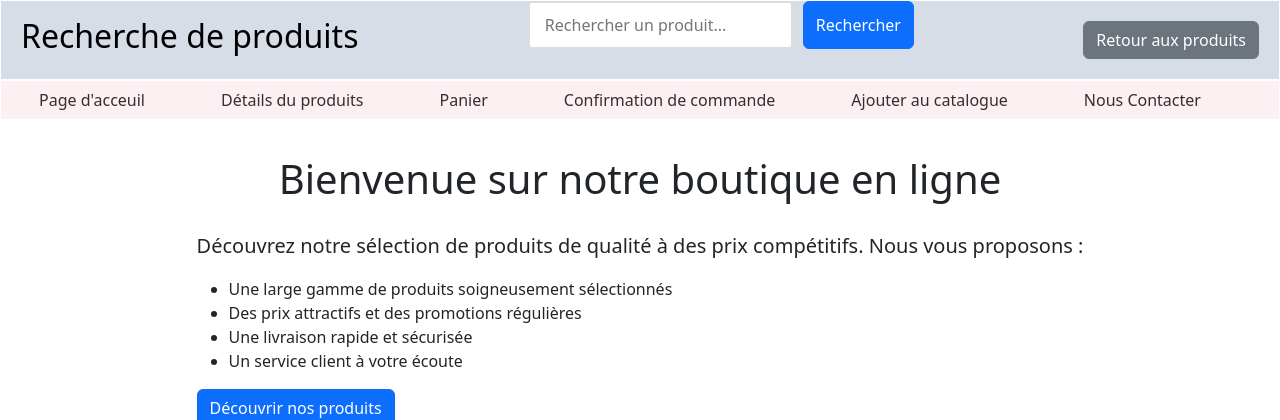
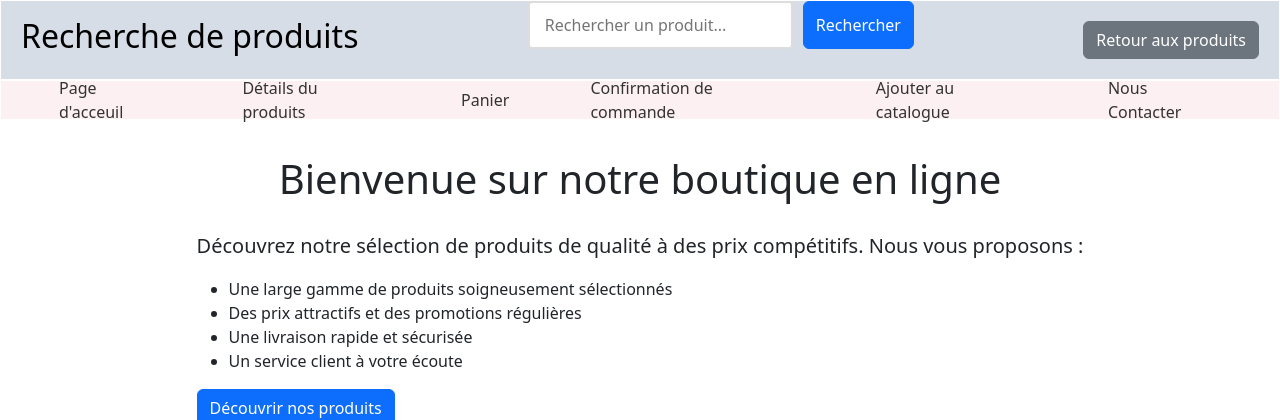
Before and after one commit to bouabre225/boutique-en--ligne, a PHP site: page / in a window 1280 px wide. Shown: the top 420 px of the page. Run offline with PHP 8.4, Linux system fonts and the light colour scheme.

Commit message:
mise a jour du css

```diff
--- a/styles/style.css
+++ b/styles/style.css
@@ -546,54 +546,92 @@
 .nav-container {
     width: 100%;
     position: relative;
+    padding: 10px 0;
 }
 
 .burger-menu {
     display: none;
     flex-direction: column;
     justify-content: space-around;
-    width: 30px;
-    height: 25px;
+    width: 35px;
+    height: 30px;
     background: transparent;
     border: none;
     cursor: pointer;
     padding: 0;
-    margin-left: 15px;
+    margin-left: 20px;
+    transition: all 0.3s ease;
+}
+
+.burger-menu:hover span {
+    background: #007bff;
 }
 
 .burger-menu span {
-    width: 30px;
+    width: 100%;
     height: 3px;
     background: #333;
     border-radius: 10px;
-    transition: all 0.3s linear;
+    transition: all 0.3s ease-in-out;
     position: relative;
     transform-origin: 1px;
 }
 
 .burger-menu.active span:first-child {
-    transform: rotate(45deg);
+    transform: rotate(45deg) translate(2px, -1px);
+    background: #007bff;
 }
 
 .burger-menu.active span:nth-child(2) {
     opacity: 0;
+    transform: translateX(-20px);
 }
 
 .burger-menu.active span:nth-child(3) {
-    transform: rotate(-45deg);
+    transform: rotate(-45deg) translate(3px, 0px);
+    background: #007bff;
 }
 
 .nav-links {
     display: flex;
     align-items: center;
-    gap: 20px;
+    gap: 25px;
+    padding: 0 20px;
+}
+
+.nav-links a {
+    color: #333;
+    text-decoration: none;
+    font-weight: 500;
+    position: relative;
+    padding: 5px 0;
+    transition: color 0.3s ease;
+}
+
+.nav-links a:hover {
+    color: #007bff;
+}
+
+.nav-links a::after {
+    content: '';
+    position: absolute;
+    width: 0;
+    height: 2px;
+    bottom: 0;
+    left: 0;
+    background-color: #007bff;
+    transition: width 0.3s ease;
+}
+
+.nav-links a:hover::after {
+    width: 100%;
 }
 
 /* Media query pour le responsive */
 @media screen and (max-width: 768px) {
     .burger-menu {
         display: flex;
-        z-index: 10;
+        z-index: 1000;
     }
 
     .nav-links {
```
Also changed, not shown: other parts of styles/style.css (+30 -6 lines).
